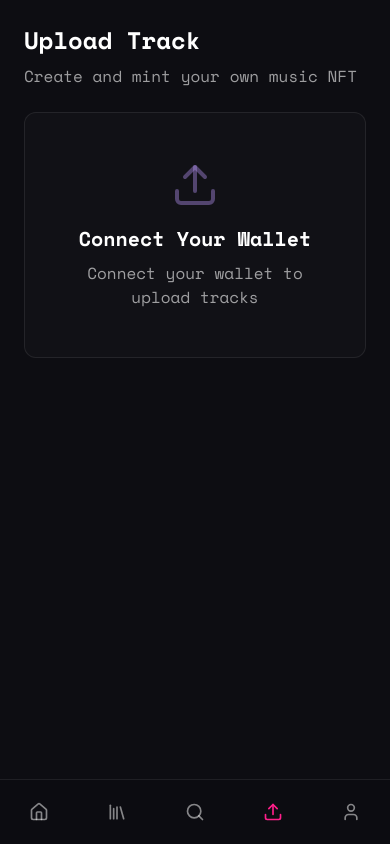
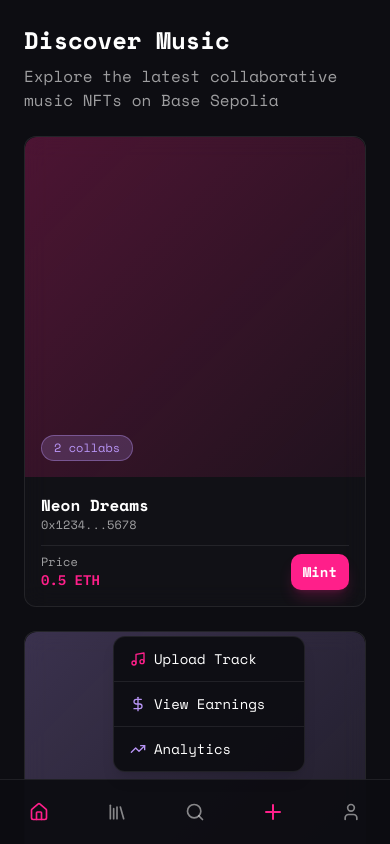
Before and after one commit to IanoNjuguna/two-rivers, a Next.js app: page / in a window 390 px wide. Both pictures are taken after a click on the button 273 px from the left and 812 px from the top of the page. Shown: the top 844 px of the page. Built offline with nearby package versions, Linux system fonts and the light colour scheme.

Commit message:
feat: implement floating creator menu and earnings dashboard\n\nAdd mobile floating "+" button and desktop Creator section for tools.

```diff
--- a/app/page.tsx
+++ b/app/page.tsx
@@ -1,11 +1,12 @@
 'use client'
 
 import React, { useState } from 'react'
-import { Music, Home, Library, Search, Upload, User, LogOut } from 'lucide-react'
+import { Music, Home, Library, Search, Plus, User, LogOut, X, Upload, DollarSign, TrendingUp } from 'lucide-react'
 import { Button } from '@/components/ui/button'
 import MarketplaceGrid from '@/components/MarketplaceGrid'
 import MyStudioGrid from '@/components/MyStudioGrid'
 import ConnectHeader from '@/components/ConnectHeader'
+import EarningsView from '@/components/EarningsView'
 
 const mockSongs = [
   {
@@ -59,11 +60,12 @@ const mockOwnedNFTs = [
   },
 ]
 
-type ViewType = 'home' | 'library' | 'search' | 'upload' | 'profile'
+type ViewType = 'home' | 'library' | 'search' | 'upload' | 'profile' | 'earnings' | 'analytics'
 
 export default function Dashboard() {
   const [isConnected, setIsConnected] = useState(false)
   const [currentView, setCurrentView] = useState<ViewType>('home')
+  const [creatorMenuOpen, setCreatorMenuOpen] = useState(false)
 
   return (
     <div style={{ backgroundColor: '#0D0D12' }} className="min-h-screen text-white flex flex-col">
@@ -113,12 +115,32 @@ export default function Dashboard() {
               active={currentView === 'search'}
               onClick={() => setCurrentView('search')}
             />
-            <NavItemDesktop
-              icon={<Upload size={18} />}
-              label="Upload"
-              active={currentView === 'upload'}
-              onClick={() => setCurrentView('upload')}
-            />
+
+            {/* Creator Menu - Desktop */}
+            <div className="border-t border-white/[0.08] mt-2 pt-2">
+              <div className="px-4 py-3 mb-2">
+                <h2 className="text-xs font-semibold text-[#B794F4] uppercase tracking-wider">Creator</h2>
+              </div>
+              <NavItemDesktop
+                icon={<Music size={18} />}
+                label="Upload"
+                active={currentView === 'upload'}
+                onClick={() => setCurrentView('upload')}
+              />
+              <NavItemDesktop
+                icon={<DollarSign size={18} />}
+                label="Earnings"
+                active={currentView === 'earnings'}
+                onClick={() => setCurrentView('earnings')}
+              />
+              <NavItemDesktop
+                icon={<TrendingUp size={18} />}
+                label="Analytics"
+                active={currentView === 'analytics'}
+                onClick={() => setCurrentView('analytics')}
+              />
+            </div>
+
             <NavItemDesktop
               icon={<User size={18} />}
               label="Profile"
@@ -210,21 +232,29 @@ export default function Dashboard() {
                   </p>
                 </div>
                 {isConnected ? (
-                  <div className="p-12 text-center rounded-xl" style={{ backgroundColor: 'rgba(255, 255, 255, 0.02)', border: '1px solid rgba(255, 255, 255, 0.08)' }}>
-                    <Upload className="w-12 h-12 mx-auto mb-4" style={{ color: 'rgba(255, 31, 138, 0.4)' }} />
+                  <div className="border border-white/[0.08] rounded-xl p-12 text-center" style={{ backgroundColor: 'rgba(13, 13, 18, 0.3)' }}>
+                    <div className="w-16 h-16 rounded-full mx-auto mb-4" style={{ backgroundColor: 'rgba(255, 31, 138, 0.1)' }}>
+                      <div className="w-full h-full flex items-center justify-center text-[#FF1F8A]">
+                        <Music size={32} />
+                      </div>
+                    </div>
                     <h3 className="text-xl font-semibold mb-2">
                       Upload Your Track
                     </h3>
                     <p className="text-white/60 mb-6">
                       Drag and drop your audio file or click to browse
                     </p>
-                    <Button style={{ backgroundColor: '#FF1F8A' }} className="hover:opacity-80">
+                    <Button className="bg-[#FF1F8A] hover:bg-[#E01A73] text-white">
                       Choose File
                     </Button>
                   </div>
                 ) : (
-                  <div className="p-12 text-center rounded-xl" style={{ backgroundColor: 'rgba(255, 255, 255, 0.02)', border: '1px solid rgba(255, 255, 255, 0.08)' }}>
-                    <Upload className="w-12 h-12 mx-auto mb-4" style={{ color: 'rgba(183, 148, 244, 0.4)' }} />
+                  <div className="border border-white/[0.08] rounded-xl p-12 text-center" style={{ backgroundColor: 'rgba(13, 13, 18, 0.3)' }}>
+                    <div className="w-16 h-16 rounded-full mx-auto mb-4" style={{ backgroundColor: 'rgba(183, 148, 244, 0.1)' }}>
+                      <div className="w-full h-full flex items-center justify-center text-[#B794F4]">
+                        <Music size={32} />
+                      </div>
+                    </div>
                     <h3 className="text-xl font-semibold mb-2">
                       Connect Your Wallet
                     </h3>
@@ -233,6 +263,34 @@ export default function Dashboard() {
                     </p>
                   </div>
                 )}
+              </div>
+            )}
+
+            {currentView === 'earnings' && (
+              <EarningsView />
+            )}
+
+            {currentView === 'analytics' && (
+              <div className="space-y-6">
+                <div>
+                  <h2 className="text-2xl font-bold mb-2">Analytics</h2>
+                  <p className="text-white/60">
+                    View detailed insights about your music performance
+                  </p>
+                </div>
+                <div className="border border-white/[0.08] rounded-xl p-12 text-center" style={{ backgroundColor: 'rgba(13, 13, 18, 0.3)' }}>
+                  <div className="w-16 h-16 rounded-full mx-auto mb-4" style={{ backgroundColor: 'rgba(183, 148, 244, 0.1)' }}>
+                    <div className="w-full h-full flex items-center justify-center text-[#B794F4]">
+                      <Music size={32} />
+                    </div>
+                  </div>
+                  <h3 className="text-xl font-semibold mb-2">
+                    Analytics Coming Soon
+                  </h3>
+                  <p className="text-white/60">
+                    Track plays, revenue, and listener insights
+                  </p>
+                </div>
               </div>
             )}
 
@@ -280,7 +338,7 @@ export default function Dashboard() {
       </div>
 
       {/* Mobile Bottom Navigation */}
-      <nav className="fixed bottom-0 left-0 right-0 lg:hidden z-50 border-t border-white/[0.08]" style={{ backgroundColor: 'rgba(13, 13, 18, 0.95)' }}>
+      <nav className="fixed bottom-0 left-0 right-0 lg:hidden z-40 border-t border-white/[0.08]" style={{ backgroundColor: 'rgba(13, 13, 18, 0.95)' }}>
         <div className="flex items-center justify-around h-16">
           <NavItemMobile
             icon={<Home size={20} />}
@@ -297,11 +355,58 @@ export default function Dashboard() {
             active={currentView === 'search'}
             onClick={() => setCurrentView('search')}
           />
-          <NavItemMobile
-            icon={<Upload size={20} />}
-            active={currentView === 'upload'}
-            onClick={() => setCurrentView('upload')}
-          />
+          {/* Floating Creator Menu Button */}
+          <div className="relative">
+            <button
+              onClick={() => setCreatorMenuOpen(!creatorMenuOpen)}
+              className="flex items-center justify-center w-16 h-16 transition relative"
+              style={{ color: creatorMenuOpen ? '#FF1F8A' : 'rgba(255, 255, 255, 0.5)' }}
+              onMouseEnter={(e) => !creatorMenuOpen && (e.currentTarget.style.color = 'white')}
+              onMouseLeave={(e) => !creatorMenuOpen && (e.currentTarget.style.color = 'rgba(255, 255, 255, 0.5)')}
+            >
+              <Plus size={24} />
+            </button>
+
+            {/* Creator Menu Dropdown */}
+            {creatorMenuOpen && (
+              <div
+                className="absolute bottom-full right-0 mb-2 w-48 rounded-lg shadow-lg overflow-hidden border border-white/[0.08]"
+                style={{ backgroundColor: 'rgba(13, 13, 18, 0.95)' }}
+              >
+                <button
+                  onClick={() => {
+                    setCurrentView('upload')
+                    setCreatorMenuOpen(false)
+                  }}
+                  className="w-full px-4 py-3 text-left text-sm hover:bg-white/[0.05] transition flex items-center gap-2"
+                >
+                  <Music size={16} className="text-[#FF1F8A]" />
+                  <span>Upload Track</span>
+                </button>
+                <button
+                  onClick={() => {
+                    setCurrentView('earnings')
+                    setCreatorMenuOpen(false)
+                  }}
+                  className="w-full px-4 py-3 text-left text-sm hover:bg-white/[0.05] transition flex items-center gap-2 border-t border-white/[0.08]"
+                >
+                  <DollarSign size={16} className="text-[#B794F4]" />
+                  <span>View Earnings</span>
+                </button>
+                <button
+                  onClick={() => {
+                    setCurrentView('analytics')
+                    setCreatorMenuOpen(false)
+                  }}
+                  className="w-full px-4 py-3 text-left text-sm hover:bg-white/[0.05] transition flex items-center gap-2 border-t border-white/[0.08]"
+                >
+                  <TrendingUp size={16} className="text-[#B794F4]" />
+                  <span>Analytics</span>
+                </button>
+              </div>
+            )}
+          </div>
+
           <NavItemMobile
             icon={<User size={20} />}
             active={currentView === 'profile'}
--- /dev/null
+++ b/components/EarningsView.tsx
@@ -0,0 +1,100 @@
+'use client'
+
+import React from 'react'
+import { TrendingUp, Calendar, DollarSign } from 'lucide-react'
+
+export default function EarningsView() {
+  const totalEarnings = '12.5 ETH'
+  const monthlyEarnings = '2.3 ETH'
+  const pendingPayout = '1.8 ETH'
+
+  const earningsData = [
+    { date: '2024-02-01', track: 'Neon Dreams', amount: '0.8 ETH', royalties: 12 },
+    { date: '2024-02-02', track: 'Cyber Pulse', amount: '0.5 ETH', royalties: 8 },
+    { date: '2024-02-03', track: 'Digital Echo', amount: '1.2 ETH', royalties: 15 },
+    { date: '2024-02-04', track: 'Synth Wave', amount: '0.3 ETH', royalties: 4 },
+  ]
+
+  return (
+    <div className="space-y-6">
+      <div>
+        <h2 className="text-2xl font-bold mb-2">Your Earnings</h2>
+        <p className="text-white/60">Track your revenue from music NFT sales and royalties</p>
+      </div>
+
+      {/* Stats Cards */}
+      <div className="grid grid-cols-1 sm:grid-cols-3 gap-4">
+        <div
+          className="border border-white/[0.08] rounded-lg p-6"
+          style={{ backgroundColor: 'rgba(13, 13, 18, 0.5)' }}
+        >
+          <div className="flex items-center justify-between mb-4">
+            <h3 className="text-white/60 text-sm">Total Earnings</h3>
+            <DollarSign size={16} className="text-[#FF1F8A]" />
+          </div>
+          <p className="text-2xl font-bold">{totalEarnings}</p>
+          <p className="text-white/40 text-xs mt-2">All time</p>
+        </div>
+
+        <div
+          className="border border-white/[0.08] rounded-lg p-6"
+          style={{ backgroundColor: 'rgba(13, 13, 18, 0.5)' }}
+        >
+          <div className="flex items-center justify-between mb-4">
+            <h3 className="text-white/60 text-sm">This Month</h3>
+            <Calendar size={16} className="text-[#B794F4]" />
+          </div>
+          <p className="text-2xl font-bold">{monthlyEarnings}</p>
+          <p className="text-white/40 text-xs mt-2">Feb 2024</p>
+        </div>
+
+        <div
+          className="border border-white/[0.08] rounded-lg p-6"
+          style={{ backgroundColor: 'rgba(13, 13, 18, 0.5)' }}
+        >
+          <div className="flex items-center justify-between mb-4">
+            <h3 className="text-white/60 text-sm">Pending Payout</h3>
+            <TrendingUp size={16} className="text-[#B794F4]" />
+          </div>
+          <p className="text-2xl font-bold">{pendingPayout}</p>
+          <p className="text-white/40 text-xs mt-2">Ready to claim</p>
+        </div>
+      </div>
+
+      {/* Earnings History */}
+      <div
+        className="border border-white/[0.08] rounded-lg overflow-hidden"
+        style={{ backgroundColor: 'rgba(13, 13, 18, 0.3)' }}
+      >
+        <div className="p-6 border-b border-white/[0.08]">
+          <h3 className="font-semibold">Recent Earnings</h3>
+        </div>
+
+        <div className="divide-y divide-white/[0.08]">
+          {earningsData.map((entry, idx) => (
+            <div key={idx} className="p-4 flex items-center justify-between hover:bg-white/[0.02] transition">
+              <div className="flex-1">
+                <p className="font-medium">{entry.track}</p>
+                <p className="text-xs text-white/40">{entry.date}</p>
+              </div>
+              <div className="text-right">
+                <p className="font-semibold text-[#FF1F8A]">{entry.amount}</p>
+                <p className="text-xs text-white/40">{entry.royalties} sales</p>
+              </div>
+            </div>
+          ))}
+        </div>
+      </div>
+
+      {/* Payout Button */}
+      <button
+        className="w-full py-3 rounded-lg font-semibold transition"
+        style={{ backgroundColor: '#FF1F8A', color: 'white' }}
+        onMouseEnter={(e) => (e.currentTarget.style.backgroundColor = '#E01A73')}
+        onMouseLeave={(e) => (e.currentTarget.style.backgroundColor = '#FF1F8A')}
+      >
+        Claim Earnings
+      </button>
+    </div>
+  )
+}
```
